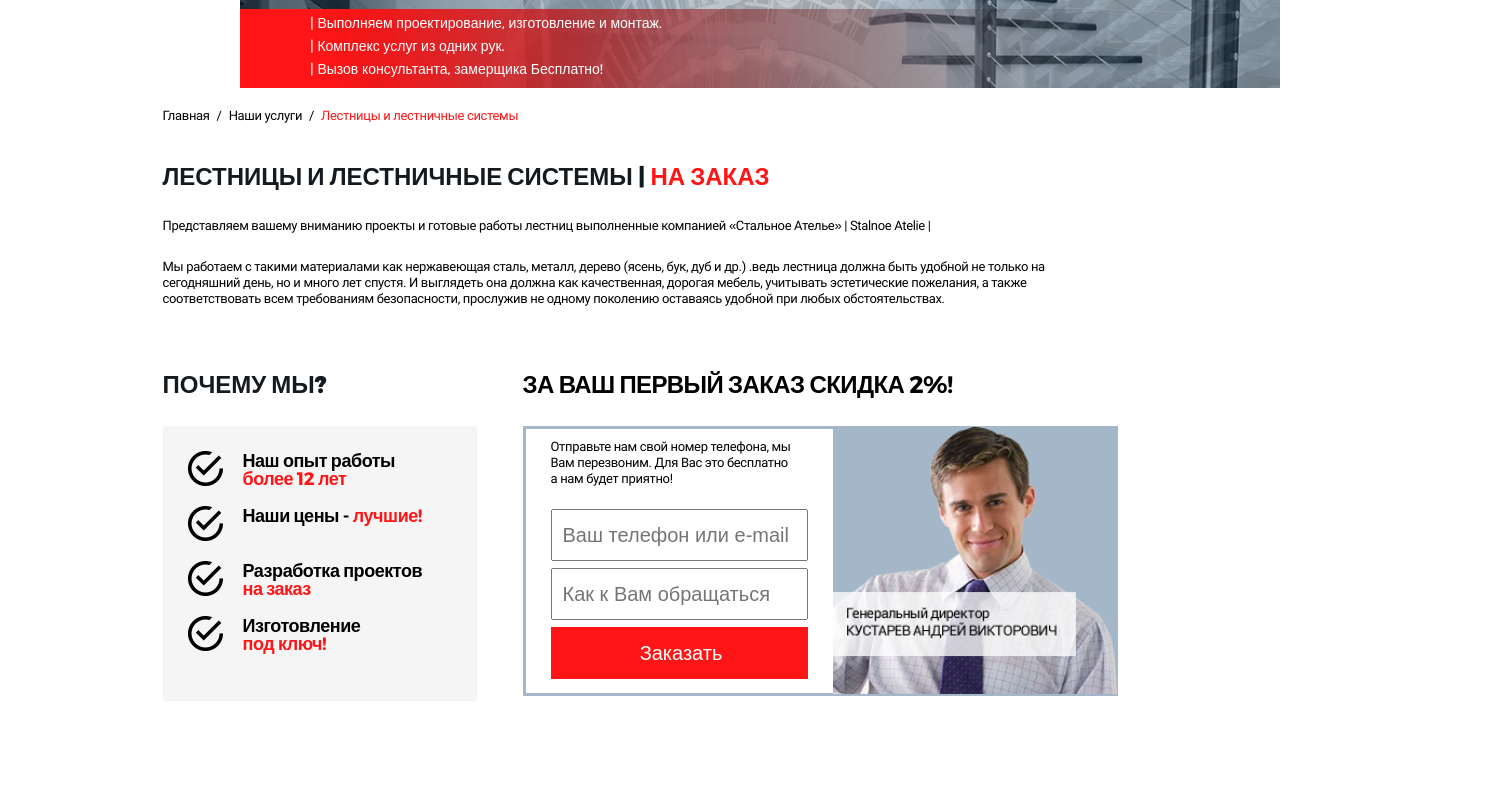
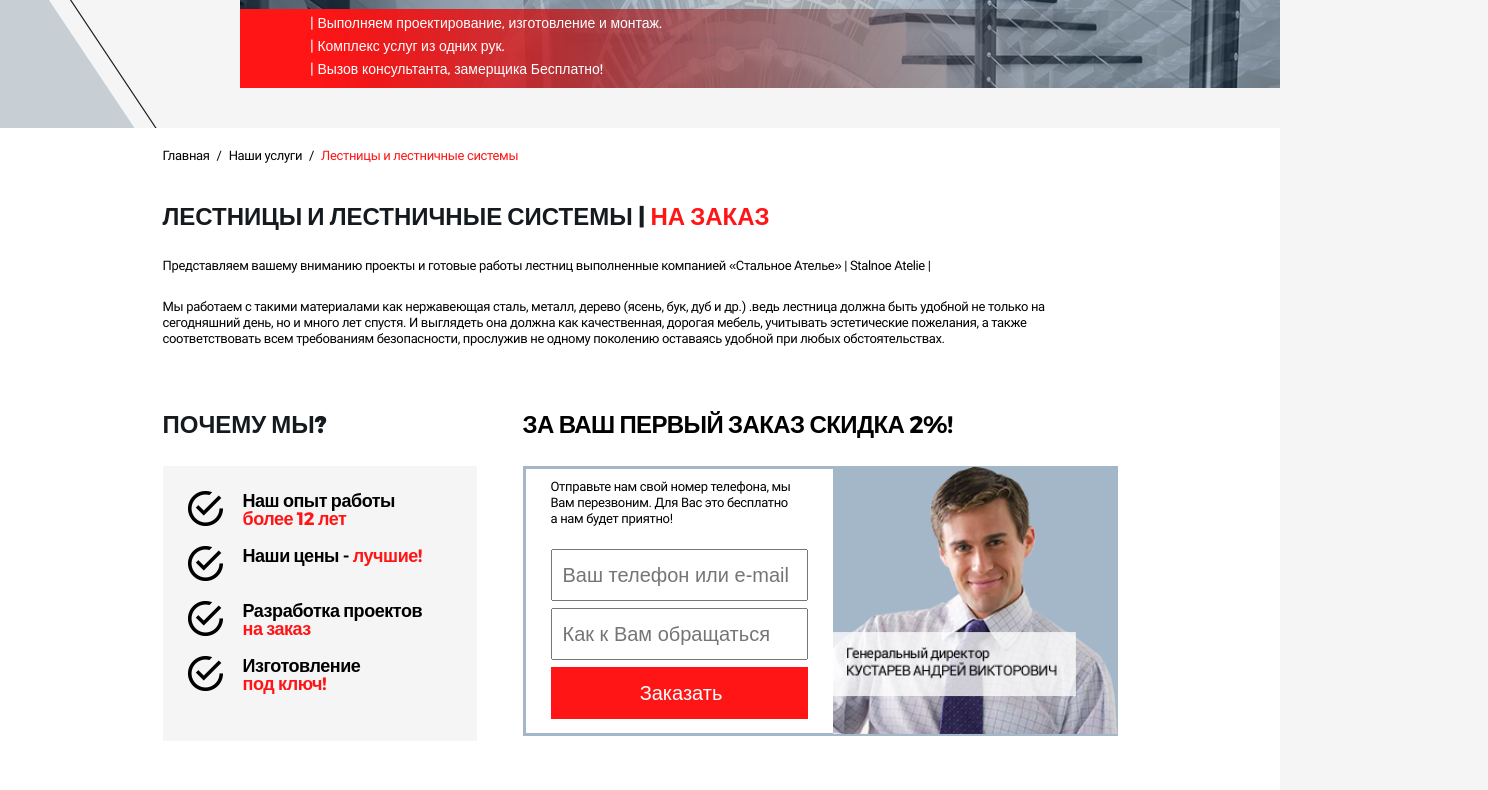
Before and after one commit to AntonSmagliy/steel, a plain HTML site: page index.html in a window 1280 px wide. Shown: the part 230-1020 px from the top of the page, 1488 px wide, since content can reach past the window. Drawn offline with Linux system fonts and the light colour scheme.

Commit message:
cxvzxcvdfsd

```diff
--- a/index.html
+++ b/index.html
@@ -13,6 +13,9 @@
     <link rel="stylesheet" href="css/media.css">
   </head>
   <body>
+    <div class="paralax_block">
+    <!-- <img src="img/bg_abs.png"> -->
+  </div>
     <header>
       <div class="logo">
         <img src="img/logo2.png">
@@ -59,7 +62,7 @@
               </div>
             </div>
   </section>
-  <section>
+  <section id="ant_sec">
     <div class="section1_container">
       <ul class="section1_menu">
         <li>Главная</li>
--- a/sass/main.sass
+++ b/sass/main.sass
@@ -55,9 +55,11 @@
 html
   font-size: 10px
 body
-  background-color: white!important
+  // background-color: white!important
 *
   box-sizing: border-box
+#ant_sec
+  background: #fff
 .section1_container
   padding-top: 20px
   max-width: 955px
@@ -301,6 +303,7 @@ body
     img
       cursor: pointer
 .section4
+  background: #fff
   .section4_container
     max-width: 600px
     width: 90%
@@ -336,6 +339,8 @@ body
           line-height: 43px
           margin-left: 15px
 .section5
+  background: #fff
+  padding-bottom: 30px
   .section5_container
     max-width: 955px
     width: 90%
@@ -426,3 +431,5 @@ body
       font-weight: 400
       line-height: 18px
       margin-bottom: 5px
+#ant_sec
+  margin-top: 40px
--- a/sass/style.sass
+++ b/sass/style.sass
@@ -72,7 +72,7 @@ body
 .paralax_block
 	position: absolute
 	z-index: -99
-	height: 1100px
+	height: 1150px
 	width: 2000px
 	left: -40%
 	background: url(../img/bg_abs.png) left calc(-211px - 87px) top calc(50%) / auto auto no-repeat fixed
```
Also changed, not shown: index2.html (+3 -3 lines), css/main.css, css/style.css, 1 other file.
